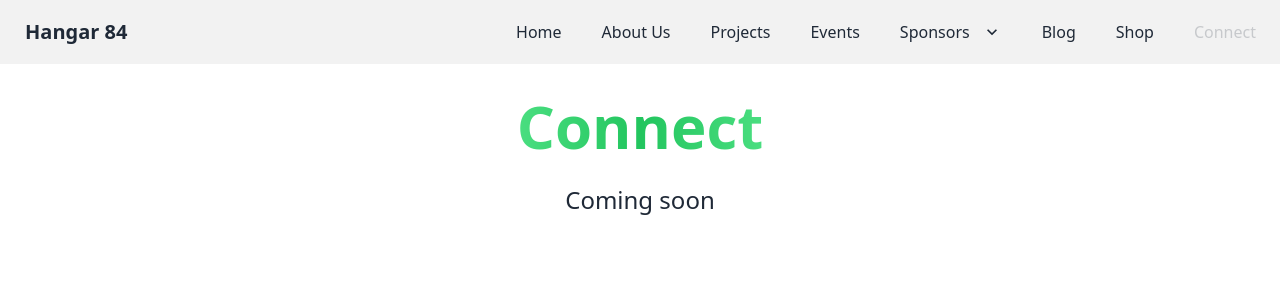
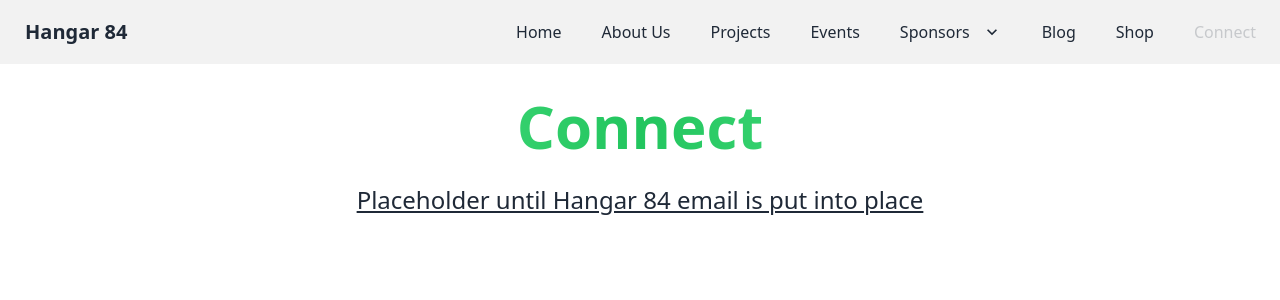
Before and after one commit to ZavionCyboron/hangar84.org, a SvelteKit app: page /connect in a window 1280 px wide. Shown: the top 300 px of the page. Built offline with nearby package versions, Linux system fonts and the light colour scheme.

Commit message:
feat: add placeholder email

```diff
--- a/src/routes/connect/+page.svelte
+++ b/src/routes/connect/+page.svelte
@@ -11,6 +11,8 @@
         <h1 class="pb-3 text-6xl font-bold bg-gradient-to-r from-green-400 via-green-500 to-green-400 inline-block text-transparent bg-clip-text">
             Connect
         </h1>
-        <h2 class="text-2xl">Coming soon</h2>
+        <div>
+            <a href="https://mail.google.com/mail/u/0/#inbox?compose=GTvVlcRzBWSWnTtzKrHcQWQhvttNRbCDTXcPKGvvFjkvRVjxrGvcKKNbLZDKTBqNPBbShqLnZgflZ"><u class="text-2xl">Placeholder until Hangar 84 email is put into place</u></a>
+        </div>
     </div>
 </div>
```
